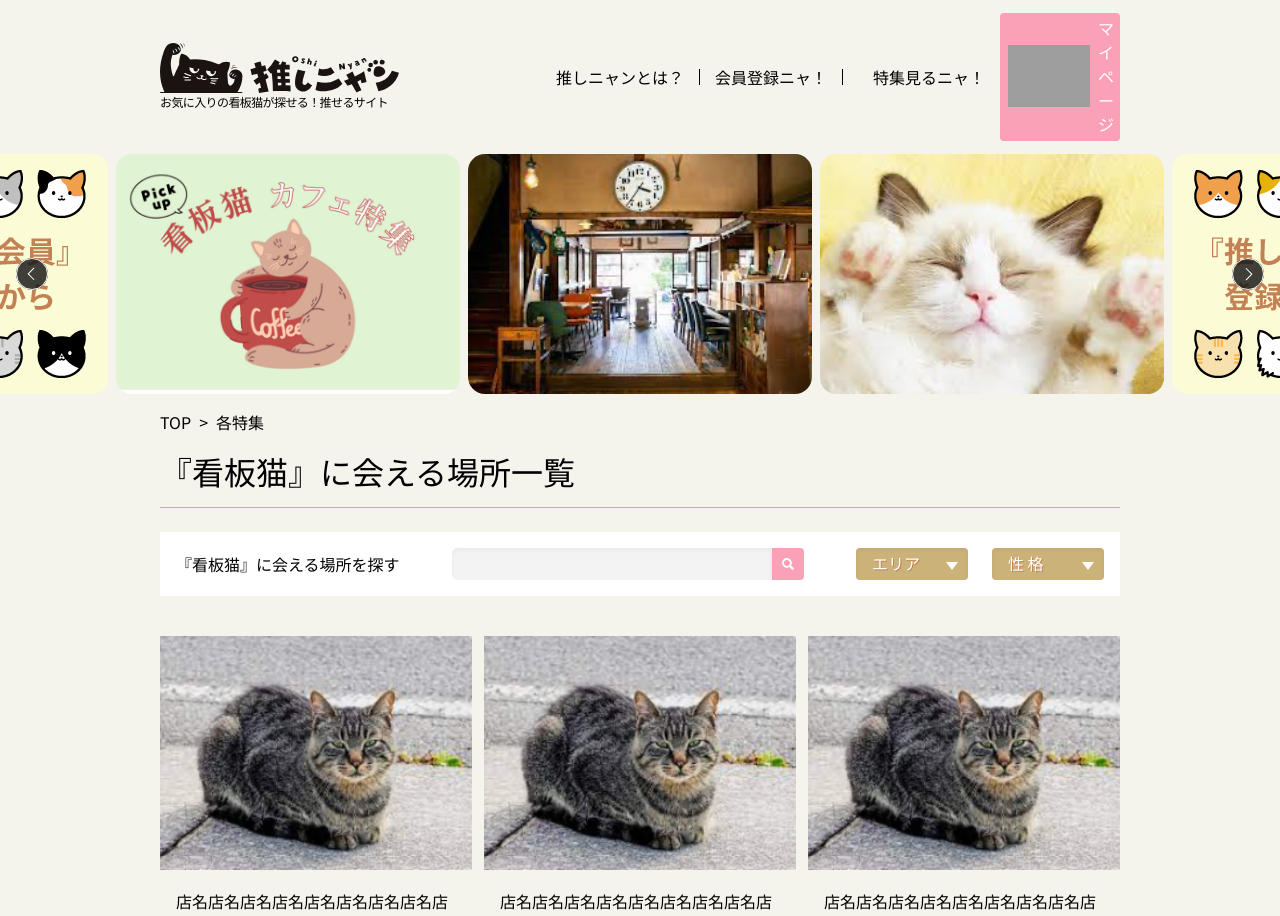
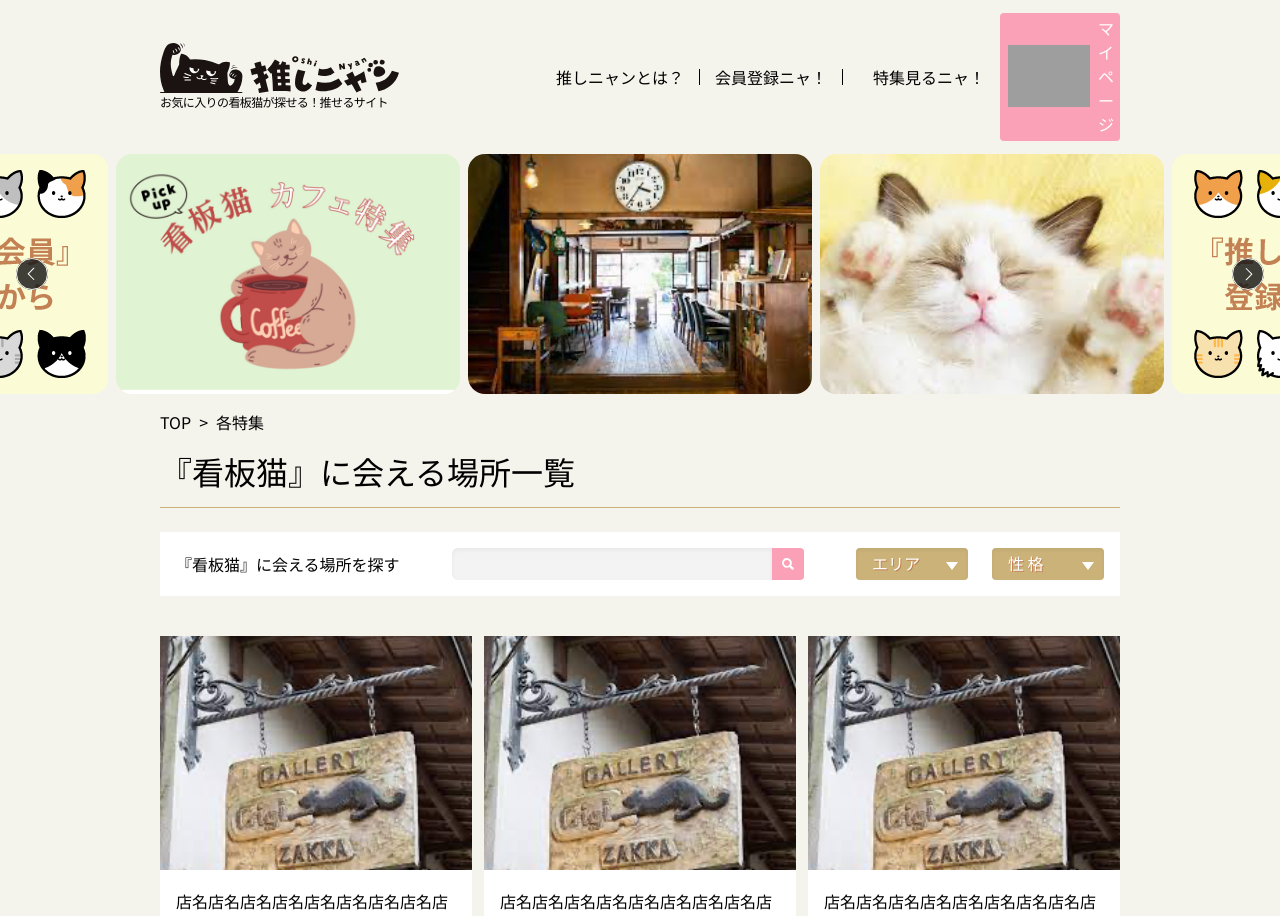
Before and after one commit to koheimizuno/oshinyan-frontend, a React (Create React App) app: page /signboard in a window 1280 px wide. Shown: the top 916 px of the page. Built offline with nearby package versions, Linux system fonts and the light colour scheme; grey boxes are pictures that could not be loaded.

Commit message:
finish signboard page

```diff
--- a/src/components/basic/SignboardCard/index.tsx
+++ b/src/components/basic/SignboardCard/index.tsx
@@ -3,23 +3,23 @@ import Heart from "../icons/Heart";
 
 interface Props {
   imgUrl: string;
-  date: string;
-  vote: string;
+  cafe: string;
+  prefecture: string;
 }
 
-export default ({ imgUrl, date, vote = "0" }: Props) => {
+export default ({ imgUrl, cafe, prefecture = "0" }: Props) => {
   return (
-    <div className="w-[312px]">
+    <div className="w-[312px] bg-white">
       <div className="w-full h-[234px]">
         <img src={imgUrl} alt="cat" className="h-auto w-full"/>
       </div>
-      <div className="m-4 mt-[19px]">
-        <div className="">
+      <div className="m-4 mt-[19px] flex-wrap flex flex-end">
+        <div className="w-full">
           店名店名店名店名店名店名店名店名店名店名店名店名店名店名
         </div>
-        <div className="ms-auto flex gap-2">
-          <CustomButton value="カフェ"></CustomButton>
-          <CustomButton value="東京都"></CustomButton>
+        <div className="ms-auto mt-[10px] flex gap-2">
+          <CustomButton value={cafe}></CustomButton>
+          <CustomButton value={prefecture}></CustomButton>
         </div>
       </div>
     </div>
--- a/src/pages/SignBoard/index.tsx
+++ b/src/pages/SignBoard/index.tsx
@@ -13,34 +13,34 @@ import SignboardCard from "../../components/basic/SignboardCard";
 
 const Cats = [
   {
-    imgUrl: "/assets/imgs/cats/favorite_cat.png",
-    isNew: true,
-    isChu: false,
+    imgUrl: "/assets/imgs/cats/signboard_cat.png",
+    cafe: "カフェ",
+    prefecture: "東京都",
   },
   {
-    imgUrl: "/assets/imgs/cats/favorite_cat.png",
-    isNew: true,
-    isChu: false,
+    imgUrl: "/assets/imgs/cats/signboard_cat.png",
+    cafe: "カフェ",
+    prefecture: "東京都",
   },
   {
-    imgUrl: "/assets/imgs/cats/favorite_cat.png",
-    isNew: true,
-    isChu: false,
+    imgUrl: "/assets/imgs/cats/signboard_cat.png",
+    cafe: "カフェ",
+    prefecture: "東京都",
   },
   {
-    imgUrl: "/assets/imgs/cats/favorite_cat.png",
-    isNew: true,
-    isChu: false,
+    imgUrl: "/assets/imgs/cats/signboard_cat.png",
+    cafe: "カフェ",
+    prefecture: "東京都",
   },
   {
-    imgUrl: "/assets/imgs/cats/favorite_cat.png",
-    isNew: true,
-    isChu: false,
+    imgUrl: "/assets/imgs/cats/signboard_cat.png",
+    cafe: "カフェ",
+    prefecture: "東京都",
   },
   {
-    imgUrl: "/assets/imgs/cats/favorite_cat.png",
-    isNew: true,
-    isChu: false,
+    imgUrl: "/assets/imgs/cats/signboard_cat.png",
+    cafe: "カフェ",
+    prefecture: "東京都",
   },
 ];
 
@@ -62,10 +62,10 @@ export default () => {
           <div className="bg-white mt-[24px]">
             <SignboardSearchBar  list={regions} setList={setRegions}/>
           </div>
-          <div className="mt-[40px] mb-[64px] flex flex-wrap justify-between">
+          <div className="mt-[40px] mb-[64px] flex flex-wrap justify-between gap-y-4">
             {Cats.map((e) => {
               return (
-                <SignboardCard imgUrl={e.imgUrl} date="2023.01.01" vote="000" />
+                <SignboardCard imgUrl={e.imgUrl} cafe={e.cafe} prefecture={e.prefecture} />
               );
             })}
           </div>
```
Also changed, not shown: public/assets/imgs/cats/signboard_cat.png (added).
